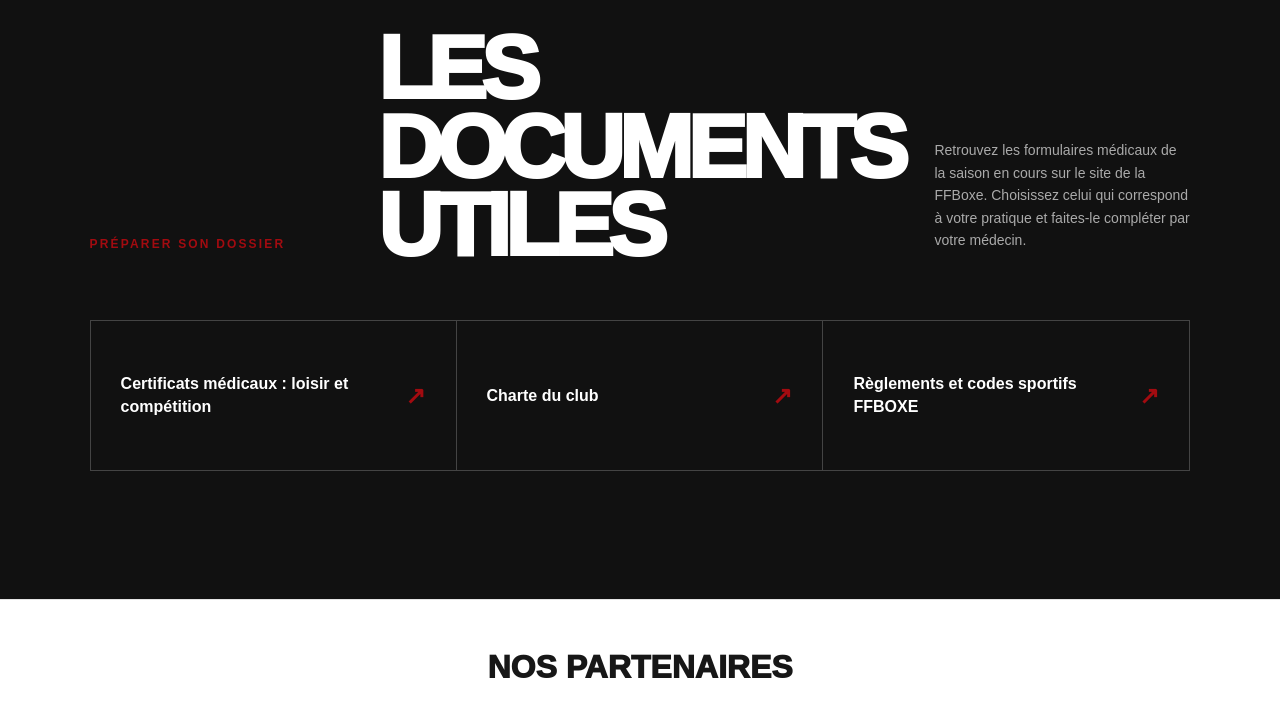
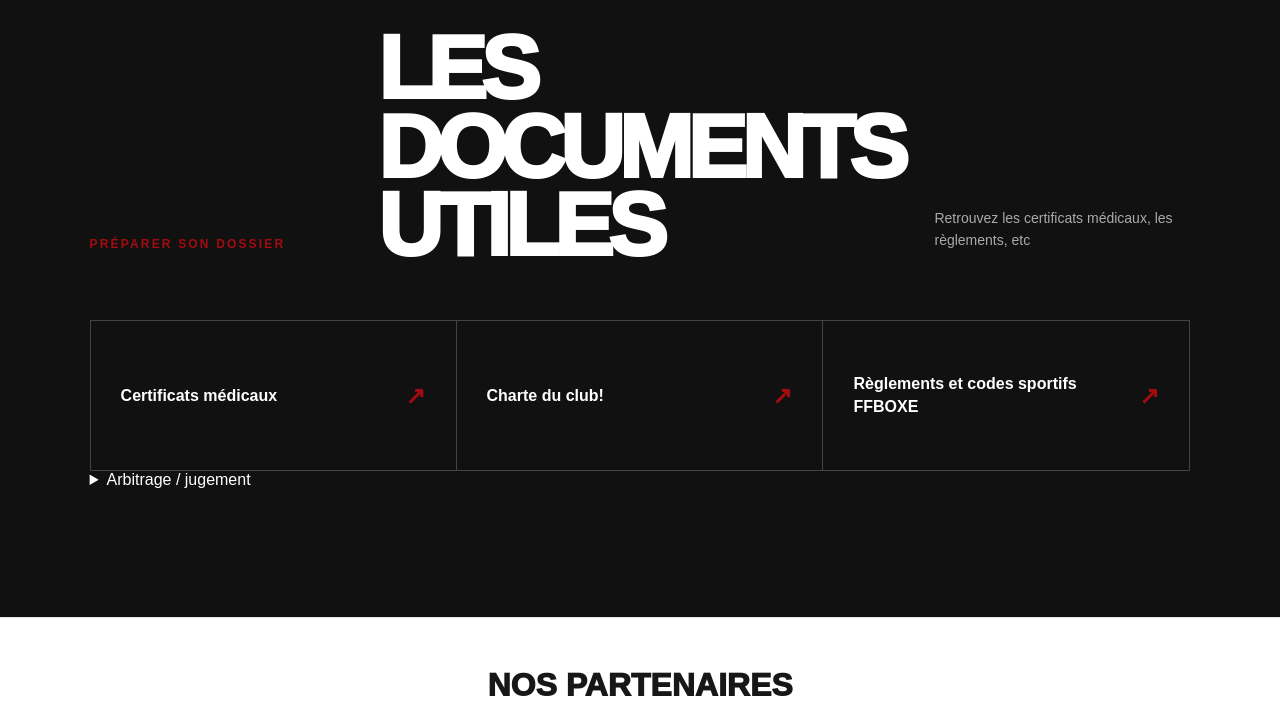
Before and after one commit to rapbboxe/site-rapb, a website built with Vite: page index.html in a window 1280 px wide. Shown: the part 3400-4110 px from the top of the page. Built offline with nearby package versions, Linux system fonts and the light colour scheme.

Commit message:
arbitrage

```diff
--- a/src/contenu.json
+++ b/src/contenu.json
@@ -271,21 +271,37 @@
       {
         "id": "documents",
         "titre": "Les documents utiles",
-        "paragraphes": [
-          "Retrouvez les formulaires médicaux de la saison en cours sur le site de la FFBoxe. Choisissez celui qui correspond à votre pratique et faites-le compléter par votre médecin."
-        ],
+        "paragraphes": ["Retrouvez les certificats médicaux, les règlements, etc"],
         "liens": [
           {
-            "libelle": "Certificats médicaux : loisir et compétition",
+            "libelle": "Certificats médicaux",
             "url": "https://www.ffboxe.com/certificat-medical/"
           },
           {
-            "libelle": "Charte du club",
+            "libelle": "Charte du club!",
             "reference": "documents.charte.url"
           },
           {
             "libelle": "Règlements et codes sportifs FFBOXE",
             "url": "https://www.ffboxe.com/pratiquer/reglements-code-sportif/"
+          },
+          {
+            "type": "menu",
+            "libelle": "Arbitrage / jugement",
+            "liens": [
+              {
+                "libelle": "Boxe Educative — Livret du juge-arbitre",
+                "url": "./documents/livret-juge-arbitre-BEA-2026-2067.html"
+              },
+              {
+                "libelle": "Boxe Amateur — Livret du juge-arbitre",
+                "url": "./documents/livret-juge-arbitre-BOXE-AMATEUR_2026-2027.html"
+              },
+              {
+                "libelle": "Boxe PRO — Livret du juge-arbitre",
+                "url": "./documents/livret-juge-arbitre-BOXE-PRO-2026-2027.html"
+              }
+            ]
           }
         ]
       },
--- a/src/main.js
+++ b/src/main.js
@@ -126,6 +126,54 @@ if (!usefulDocuments) {
   setText('#documents-description', usefulDocuments.paragraphes[0]);
 
   usefulDocuments.liens.forEach((documentLink) => {
+    const resolveUrl = (item) =>
+      item.reference
+        ? item.reference.split('.').reduce((value, key) => value[key], content)
+        : item.url;
+
+    if (documentLink.type === 'menu') {
+      const details = document.createElement('details');
+      const summary = document.createElement('summary');
+      const submenu = document.createElement('div');
+
+      details.className = 'useful-document-group';
+      summary.className = 'useful-document-summary';
+      submenu.className = 'useful-document-submenu';
+      summary.textContent = documentLink.libelle;
+
+      documentLink.liens.forEach((item) => {
+        const link = document.createElement('a');
+
+        link.href = resolveUrl(item);
+        link.target = '_blank';
+        link.rel = 'noopener noreferrer';
+        link.textContent = item.libelle;
+
+        submenu.append(link);
+      });
+
+      details.append(summary, submenu);
+      q('#documents-links').append(details);
+      return;
+    }
+
+    const link = document.createElement('a');
+    const arrow = document.createElement('span');
+
+    link.className = 'useful-document-link';
+    link.href = resolveUrl(documentLink);
+    link.target = '_blank';
+    link.rel = 'noopener noreferrer';
+    link.textContent = documentLink.libelle;
+
+    arrow.setAttribute('aria-hidden', 'true');
+    arrow.textContent = '↗';
+
+    link.append(arrow);
+    q('#documents-links').append(link);
+  });
+  /*
+  usefulDocuments.liens.forEach((documentLink) => {
     const link = document.createElement('a');
     const url = documentLink.reference
       ? documentLink.reference.split('.').reduce((value, key) => value[key], content)
@@ -144,6 +192,7 @@ if (!usefulDocuments) {
     link.append(arrow);
     q('#documents-links').append(link);
   });
+ */
 }
 
 setText('#access-kicker', content.sectionAcces.surtitre);
--- a/src/style.css
+++ b/src/style.css
@@ -367,6 +367,31 @@ h2 {
 .useful-document-link:hover span {
   color: #fff;
 }
+
+.useful-document-link:has(> summary) {
+  display: block;
+}
+
+.useful-document-link > summary {
+  cursor: pointer;
+  list-style: none;
+}
+
+.useful-document-link > summary::-webkit-details-marker {
+  display: none;
+}
+
+.useful-document-submenu {
+  display: grid;
+  gap: 12px;
+  margin-top: 18px;
+}
+
+.useful-document-submenu a {
+  text-decoration: underline;
+  text-underline-offset: 4px;
+}
+
 .steps {
   list-style: none;
   margin: 0;
```
